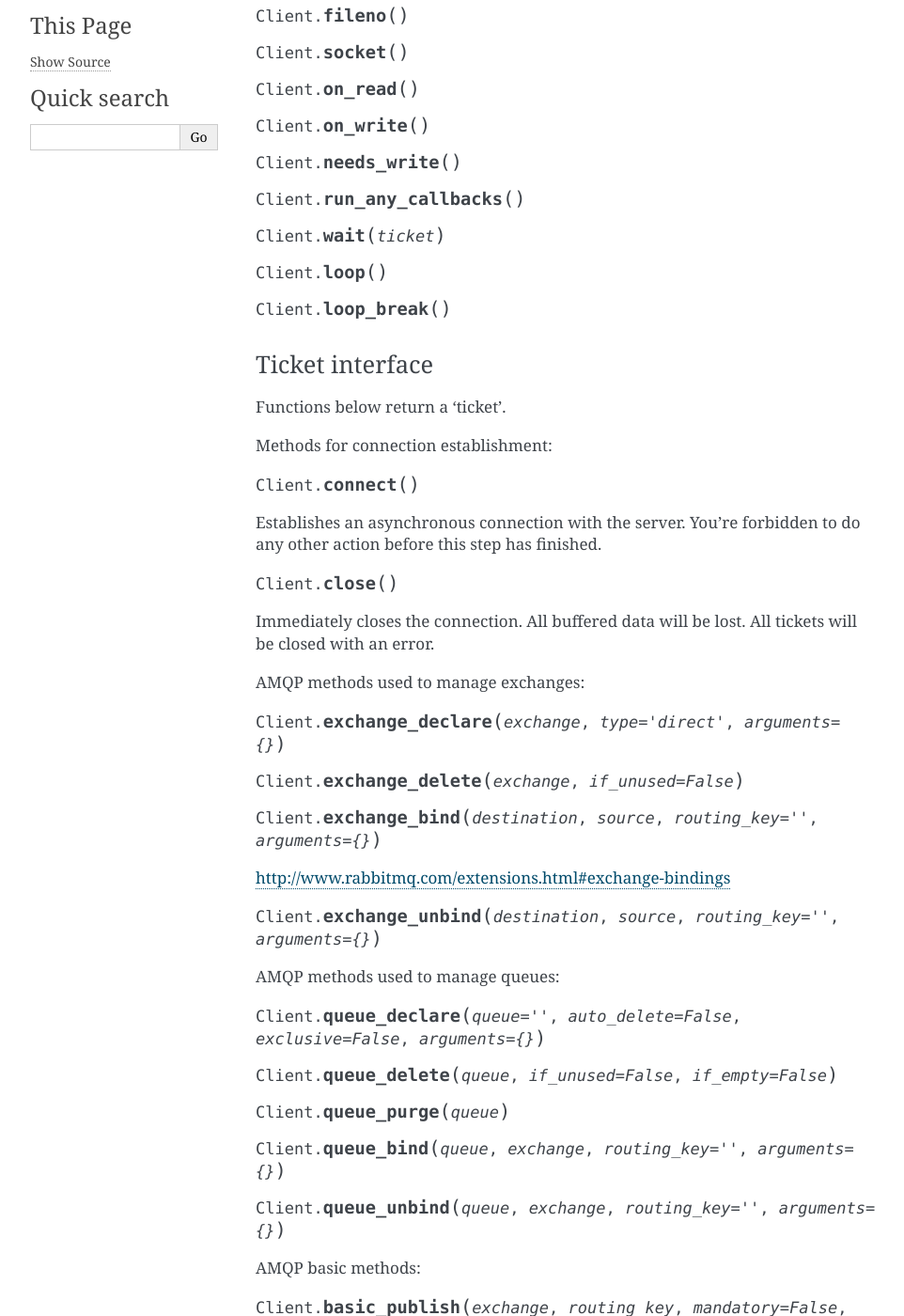
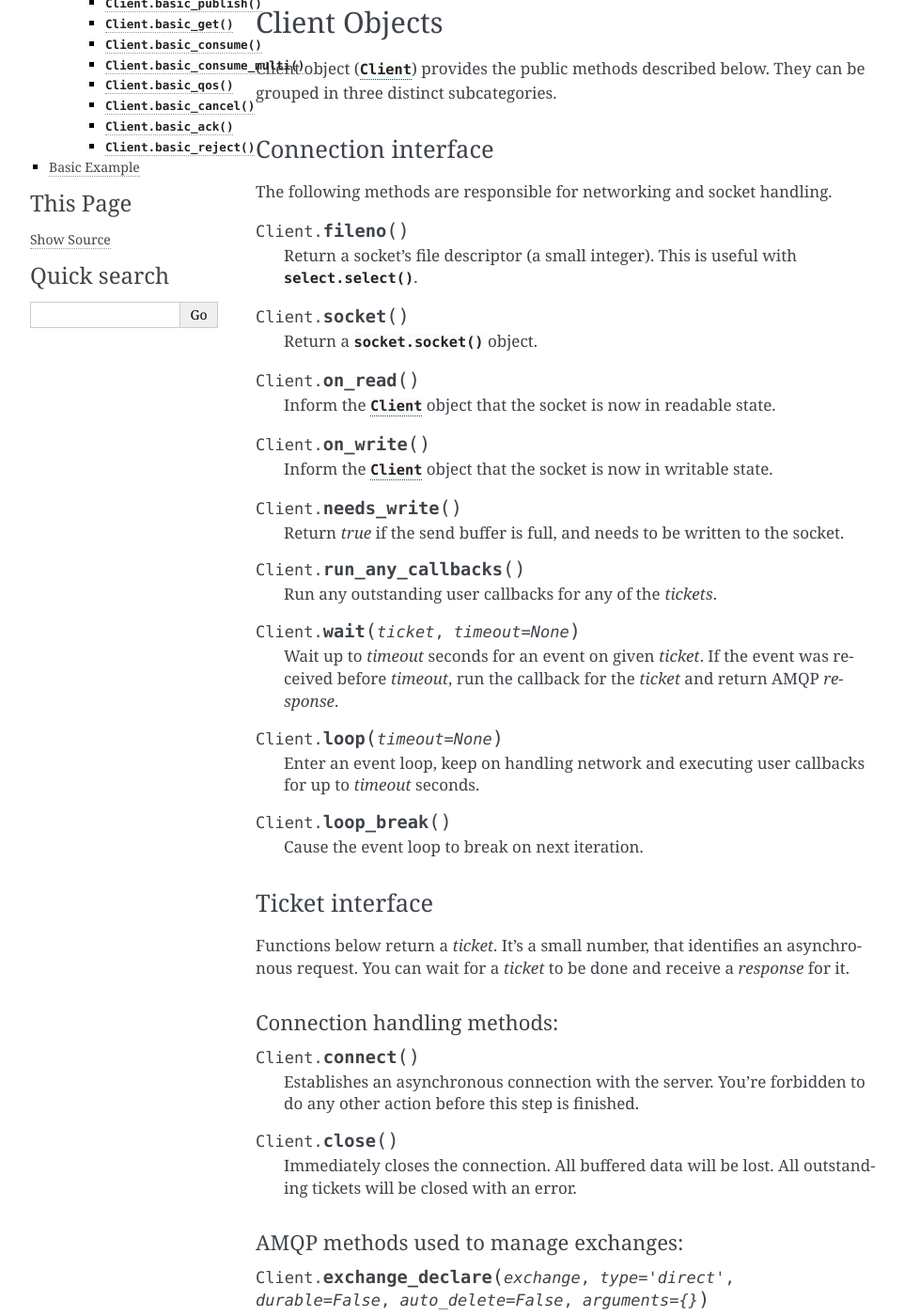
Before and after one commit to majek/puka, a Sphinx documentation site: the page built from docs/puka.rst, in a window 1280 px wide and 1400 px high, scrolled down 1031 px. Shown: the whole window at 94% size, without its empty margins (148-1110 px from the left). Built offline with Sphinx 7.4.7, drawn with Linux system fonts in a browser that asks for light colours; some of the changed text lies outside the part shown.

Commit message:
Some docs improvements

```diff
--- a/docs/puka.rst
+++ b/docs/puka.rst
@@ -8,24 +8,29 @@ The :mod:`puka` module implements a client for AMQP 0-9-1
 protocol. It's tuned to work with RabbitMQ broker, but should work
 fine with other message brokers that support this protocol.
 
-AMQP model defines:
+AMQP protocol defines a model which consists of Exchanges, Bindings and Queues:
 
 ::
 
   Exchange ---binding---> Queue
 
+For more information see:
 
-The :mod:`puka` module defines one class:
+ - `RabbitMQ tutorials <http://www.rabbitmq.com/getstarted.html>`_.
+ - AMQP 0-9-1 `Specification <http://www.amqp.org/confluence/download/attachments/720900/amqp0-9-1.pdf?version=1&modificationDate=1227526523000>`_ and `Definitions <http://www.amqp.org/confluence/download/attachments/720900/amqp-xml-doc0-9-1.pdf?version=1&modificationDate=1227526523000>`_
+
+
+The :mod:`puka` module defines a single class:
 
 .. class:: Client(amqp_url='amqp:///')
 
-   Constructor of ...
-
+   Consturctor for :class:`Client` class. `amqp_url` is an url-like
+   address of the RabbitMQ server. Default points to `amqp://guest:guest@localhost:5672/`.
 
 Exceptions
 ----------
 
-The :mod:`puka` module defines the following exceptions, as defined by
+The :mod:`puka` module exposes the following exceptions, as defined by
 AMQP protocol.
 
 .. exception:: NoRoute
@@ -43,79 +48,209 @@ Connection errors:
 Client Objects
 --------------
 
-Client object (:class:`Client`) provides the public methiods described
-below.
-
+Client object (:class:`Client`) provides the public methods described
+below. They can be grouped in three distinct subcategories.
 
 Connection interface
 ++++++++++++++++++++
 
+The following methods are responsible for networking and socket
+handling.
+
 .. method:: Client.fileno()
+
+   Return a socket's file descriptor (a small integer). This is useful
+   with :func:`select.select`.
+
 .. method:: Client.socket()
 
+   Return a :func:`socket.socket` object.
+
 .. method:: Client.on_read()
+
+   Inform the :class:`Client` object that the socket is now in readable state.
+
 .. method:: Client.on_write()
+
+   Inform the :class:`Client` object that the socket is now in writable state.
+
 .. method:: Client.needs_write()
+
+   Return `true` if the send buffer is full, and needs to be written to
+   the socket.
+
 .. method:: Client.run_any_callbacks()
 
-.. method:: Client.wait(ticket)
+   Run any outstanding user callbacks for any of the `tickets`.
 
-.. method:: Client.loop()
+.. method:: Client.wait(ticket, timeout=None)
+
+   Wait up to `timeout` seconds for an event on given `ticket`. If the event
+   was received before `timeout`, run the callback for the `ticket` and
+   return AMQP `response`.
+
+.. method:: Client.loop(timeout=None)
+
+   Enter an event loop, keep on handling network and executing user
+   callbacks for up to `timeout` seconds.
+
 .. method:: Client.loop_break()
+
+   Cause the event loop to break on next iteration.
 
 
 Ticket interface
 ++++++++++++++++
 
-Functions below return a 'ticket'.
+Functions below return a `ticket`. It's a small number, that identifies
+an asynchronous request. You can wait for a `ticket` to be done and
+receive a `response` for it.
 
-Methods for connection establishment:
+Connection handling methods:
+,,,,,,,,,,,,,,,,,,,,,,,,,,,,
 
 .. method:: Client.connect()
 
-Establishes an asynchronous connection with the server. You're
-forbidden to do any other action before this step has finished.
+   Establishes an asynchronous connection with the server. You're
+   forbidden to do any other action before this step is finished.
 
 .. method:: Client.close()
 
-Immediately closes the connection. All buffered data will be lost. All
-tickets will be closed with an error.
+   Immediately closes the connection. All buffered data will be lost. All
+   outstanding tickets will be closed with an error.
 
 
 AMQP methods used to manage exchanges:
+,,,,,,,,,,,,,,,,,,,,,,,,,,,,,,,,,,,,,,
 
-.. method:: Client.exchange_declare(exchange, type='direct', arguments={})
+.. method:: Client.exchange_declare(exchange, type='direct', durable=False, auto_delete=False, arguments={})
 .. method:: Client.exchange_delete(exchange, if_unused=False)
 .. method:: Client.exchange_bind(destination, source, routing_key="", arguments={})
-http://www.rabbitmq.com/extensions.html#exchange-bindings
+
+   For details see the documentation of `exchange bindings <http://www.rabbitmq.com/extensions.html#exchange-bindings>`_ RabbitMQ feature.
 
 .. method:: Client.exchange_unbind(destination, source, routing_key="", arguments={})
 
+
 AMQP methods used to manage queues:
+,,,,,,,,,,,,,,,,,,,,,,,,,,,,,,,,,,,
 
-.. method:: Client.queue_declare(queue="", auto_delete=False, exclusive=False, arguments={})
+.. method:: Client.queue_declare(queue="", durable=False, exclusive=False, auto_delete=False, arguments={})
 .. method:: Client.queue_delete(queue, if_unused=False, if_empty=False)
 .. method:: Client.queue_purge(queue)
 .. method:: Client.queue_bind(queue, exchange, routing_key="", arguments={})
 .. method:: Client.queue_unbind(queue, exchange, routing_key="", arguments={})
 
 
-AMQP basic methods:
+AMQP methods used to handle messages:
+,,,,,,,,,,,,,,,,,,,,,,,,,,,,,,,,,,,,,
 
 .. method:: Client.basic_publish(exchange, routing_key, mandatory=False, immediate=False, headers={}, body="")
 
 .. method:: Client.basic_get(queue, no_ack=False)
 
-.. method:: Client.basic_consume(queue, prefetch_size=0, prefetch_count=0, no_local=False, no_ack=False, exclusive=False, arguments={})
+.. method:: Client.basic_consume(queue, prefetch_count=0, no_local=False, no_ack=False, exclusive=False, arguments={})
 
-.. method:: Client.basic_consume_multi(queues, prefetch_size=0, prefetch_count=0, no_ack=False)
+   Return a `consume_ticket`.
 
-.. method:: Client.basic_qos(consume_ticket, prefetch_size=0, prefetch_count=0)
+.. method:: Client.basic_consume_multi(queues, prefetch_count=0, no_ack=False)
+
+   Return a `consume_ticket`.
+
+.. method:: Client.basic_qos(consume_ticket, prefetch_count=0)
+
+   Given a `consume_ticket` returned by :meth:`basic_consume` or
+   :meth:`basic_consume_multi` changes the `prefetch_count` for that
+   consumes.
+
 .. method:: Client.basic_cancel(consume_ticket)
 
+   Given a `consume_ticket` returned by :meth:`basic_consume` or
+   :meth:`basic_consume_multi` cancels the consume.
+
 .. method:: Client.basic_ack(msg_result)
+
+   Given a result of `basic_consume` or `basic_consume_multi` ticket
+   (ie: a message) acknowledges it. It's an asynchronous method.
+
 .. method:: Client.basic_reject(msg_result)
 
+   Given a result of `basic_consume` or `basic_consume_multi` ticket
+   (ie: a message) rejects it. It's an asynchronous method.
 
-Basic Examples
---------------
+
+Basic Example
+-------------
+
+Synchronously send a message:
+
+::
+
+  import puka
+
+  client = puka.Client("amqp://localhost/")
+  ticket = client.connect()
+  client.wait(ticket)
+
+  ticket = client.queue_declare(queue='test')
+  client.wait(ticket)
+
+  ticket = client.basic_publish(exchange='', routing_key='test',
+                                body="Hello world!")
+  client.wait(ticket)
+
+  ticket = client.close()
+  client.wait(ticket)
+
+
+Synchronously receive three messages:
+
+::
+
+  import puka
+
+  client = puka.Client("amqp://localhost/")
+  ticket = client.connect()
+  client.wait(ticket)
+
+  ticket = client.queue_declare(queue='test')
+  client.wait(ticket)
+
+  consume_ticket = client.basic_consume(queue='test')
+  for i in range(3):
+      result = client.wait(consume_ticket)
+      print " [x] Received message %r" % (result,)
+
+      client.basic_ack(result)
+
+  client.basic_cancel(consume_ticket)
+  client.wait(consume_ticket)
+
+  ticket = client.close()
+  client.wait(ticket)
+
+
+Asynchronously send a message:
+
+::
+
+  import puka
+
+  def on_connection(ticket, result):
+      client.queue_declare(queue='test', callback=on_queue_declare)
+
+  def on_queue_declare(ticket, result):
+      client.basic_publish(exchange='', routing_key='test',
+                           body="Hello world!",
+                           callback=on_basic_publish)
+
+  def on_basic_publish(ticket, result):
+      print " [*] Message sent"
+      client.loop_break()
+
+  client = puka.Client("amqp://localhost/")
+  client.connect(callback=on_connection)
+  client.loop()
+
+  ticket = client.close()
+  client.wait(ticket)
```
Also changed, not shown: other parts of docs/puka.rst (+1 -1 lines), README.md (+2 -3 lines).
